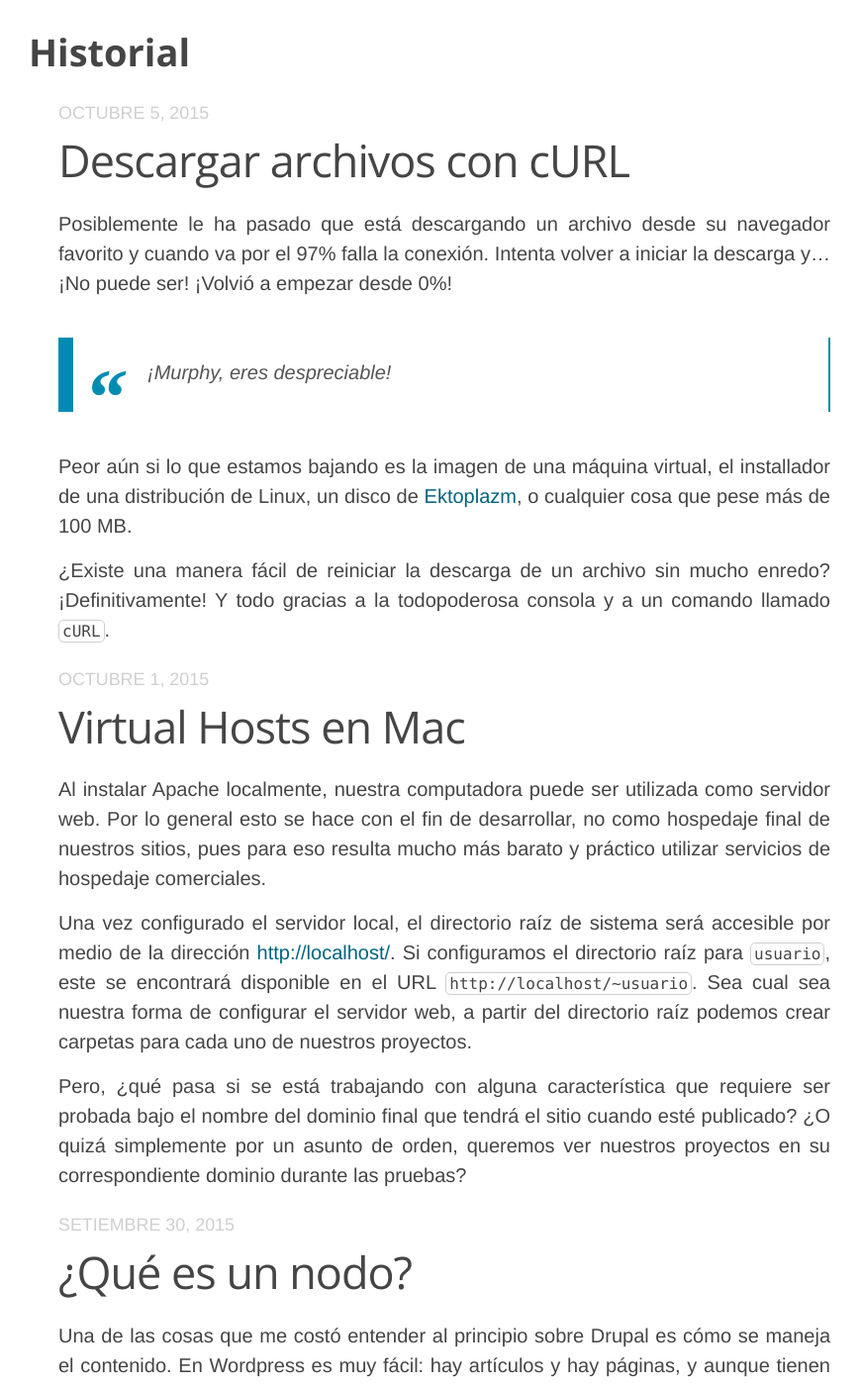
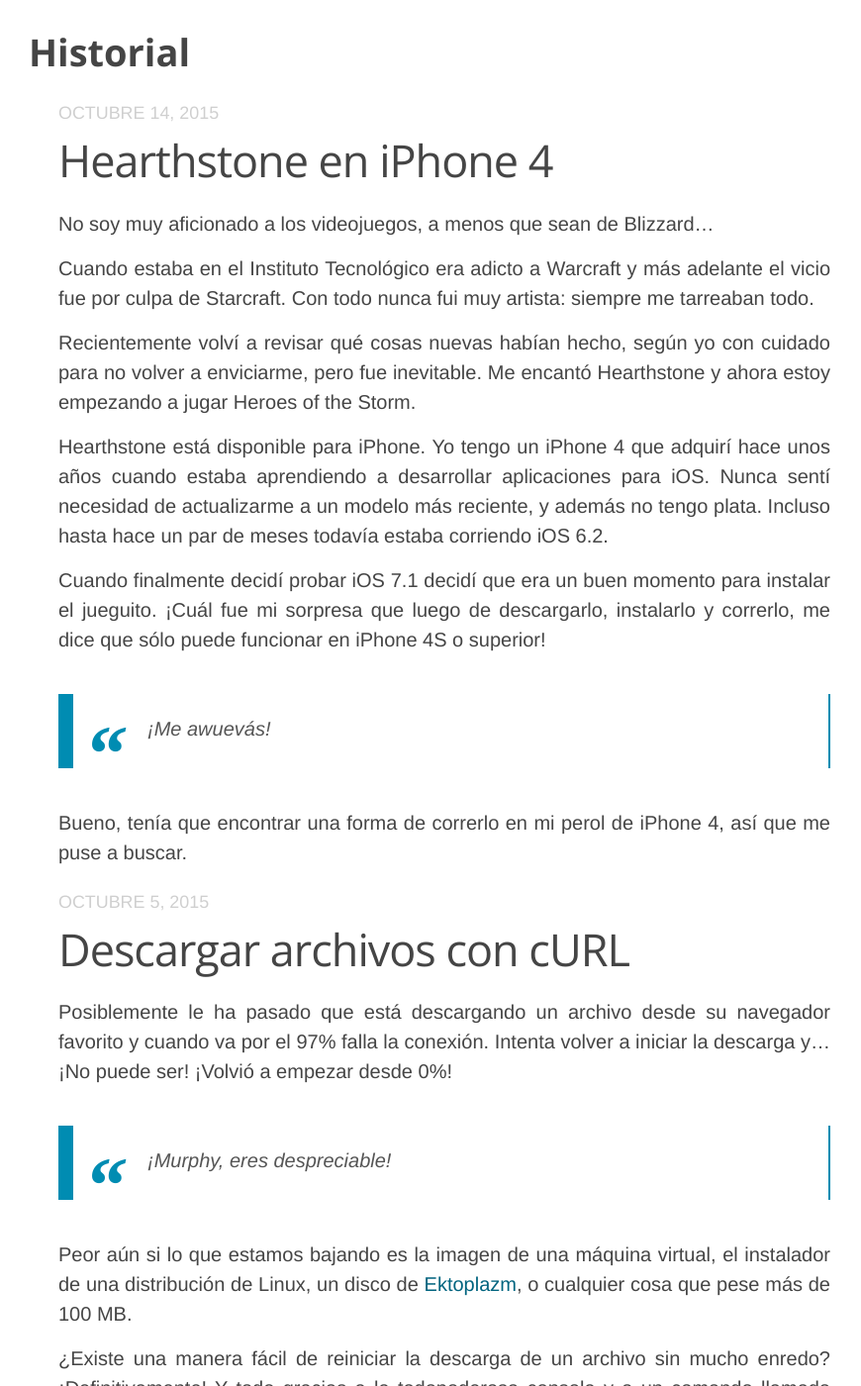
Before and after one commit to ssanchez77/ssanchez77.github.io, a Jekyll site: the page built from index.html, in a window 1280 px wide and 1400 px high, scrolled down 248 px. Shown: the whole window at 99% size, without its empty margins (191-1061 px from the left). Built offline with Jekyll 4.4.1, drawn with Linux system fonts in a browser that asks for light colours; nearby versions of some CDN libraries.

Commit message:
Hearthstone on iPhone 4 post.

```diff
--- a/_posts/2015-10-05-descargar-archivos-con-curl.markdown
+++ b/_posts/2015-10-05-descargar-archivos-con-curl.markdown
@@ -12,7 +12,7 @@
 
 > ¡Murphy, eres despreciable!
 
-Peor aún si lo que estamos bajando es la imagen de una máquina virtual, el installador de una distribución de Linux, un disco de [Ektoplazm](http://www.ektoplazm.com/), o cualquier cosa que pese más de 100 MB.
+Peor aún si lo que estamos bajando es la imagen de una máquina virtual, el instalador de una distribución de Linux, un disco de [Ektoplazm](http://www.ektoplazm.com/), o cualquier cosa que pese más de 100 MB.
 
 ¿Existe una manera fácil de reiniciar la descarga de un archivo sin mucho enredo? ¡Definitivamente! Y todo gracias a la todopoderosa consola y a un comando llamado `cURL`.
 
--- /dev/null
+++ b/_posts/2015-10-14-hearthstone-en-iphone-4.markdown
@@ -0,0 +1,72 @@
+---
+layout: post
+title:  "Hearthstone en iPhone 4"
+permalink: hearthstone-en-iphone-4
+date:   2015-10-14 21:47:25
+comments: true
+categories:
+- ios
+- juegos
+---
+
+No soy muy aficionado a los videojuegos, a menos que sean de Blizzard...
+
+Cuando estaba en el Instituto Tecnológico era adicto a Warcraft y más adelante el vicio fue por culpa de Starcraft. Con todo nunca fui muy artista: siempre me tarreaban todo.
+
+Recientemente volví a revisar qué cosas nuevas habían hecho, según yo con cuidado para no volver a enviciarme, pero fue inevitable. Me encantó Hearthstone y ahora estoy empezando a jugar Heroes of the Storm.
+
+Hearthstone está disponible para iPhone. Yo tengo un iPhone 4 que adquirí hace unos años cuando estaba aprendiendo a desarrollar aplicaciones para iOS. Nunca sentí necesidad de actualizarme a un modelo más reciente, y además no tengo plata. Incluso hasta hace un par de meses todavía estaba corriendo iOS 6.2.
+
+Cuando finalmente decidí probar iOS 7.1 decidí que era un buen momento para instalar el jueguito. ¡Cuál fue mi sorpresa que luego de descargarlo, instalarlo y correrlo, me dice que sólo puede funcionar en iPhone 4S o superior!
+
+> ¡Me awuevás!
+
+Bueno, tenía que encontrar una forma de correrlo en mi perol de iPhone 4, así que me puse a buscar.
+
+<!--more-->
+
+
+Encontré que una Aplicación llamada `Anywhere!` permite virtualizar la plataforma sobre la cual una App "piensa" que está ejecutándose. Es decir, que uno puede engañar a Hearthstone para hacerlo creer que está corriendo sobre un iPhone 4S.
+
+Sin embargo `Anywhere!` sólo se puede instalar si al dispositivo se le ha aplicado el `Jailbreak`.
+
+# Jailbreak
+
+Según Wikipedia:
+
+> Se denomina Jailbreak (literalmente: "fuga de la cárcel", en español: "destraba") al proceso de suprimir algunas de las limitaciones impuestas por Apple en dispositivos que utilicen el sistema operativo iOS mediante el uso de kernels modificados.
+
+La idea es permitir al usuario "descargar aplicaciones, extensiones y temas que no estén disponibles a través de la App Store oficial". O sea, todo lo que debe funcionar por medio de los canales oficiales sigue igual, pero adicionalmente se puede hacer instalaciones y configuraciones no oficiales.
+
+¿Cómo rayos se hace eso? Pues con mucho cuidado y sabiendo que la integridad del dispositivo está en juego. Si algo malo pasa en el proceso, salado.
+
+> Como medida preventiva, en caso que un incidente durante el Jailbreak nos dejara el teléfono inservible, es recomendable hacer un backup completo usando para ello la opción disponible en iTunes. Esta podría ser la única forma de resucitarlo si en el proceso se nos muere.
+
+Lo que queremos lograr por medio del `Jailbreak` es tener en nuestro iPhone una aplicación llamada [Cydia](https://cydia.saurik.com/), que es el equivalente no oficial de la App Store, por medio de la cual vamos a conseguir todos estos recursos que no están disponibles a través de Apple.
+
+# Pangu
+
+Por dicha para instalar `Cydia` ya existe un software para Windows y para Mac, que uno descarga y ejecuta, y que se encargará de detectar el iPhone y guiarnos paso a paso. El nombre de este programa es [Pangu](http://en.pangu.io/), y está disponible para hacer `Jailbreak` de iOS 7, 8 y 9.
+
+En mi caso, tuve que hacer varios intentos hasta que finalmente el procedimiento llegó a su punto final. Al principio hubo un timeout porque no me había dado cuenta que me estaba pidiendo realizar un ajuste manual en la configuración del teléfono (en la fecha).
+
+Luego volvió a fallar porque el iPhone tardó mucho en reiniciarse. Como al tercer o cuarto intento ya todo salió bien, y `Cydia` me apareció entre las Apps disponibles. Lo bueno fue que no hubo ningún problema con el sistema cuando el proceso falló, así que al menos en mi caso, `Pangu` me funcionó de lo más bien.
+
+# Anywhere! con Cydia
+
+Una vez que ya pude abrir `Cydia`, busqué `Anywhere!` y no lo pude encontrar por ninguna parte (¡qué ironía!...). Luego de travesear un par de cosas, hice el refrescamiento (Actualizar) de las Fuentes, y ahora sí, ya encontré `Anywhere!`.
+
+De forma similar a lo que me había pasado con `Pangu`, tuve que armarme de paciencia, porque el procedimiento de instalación de `Anywhere!` no funcionó bien las primeras veces. Creo que era un problema del servidor o repositorio en donde se hacía la consulta para descargarlo. Un par de días más tarde repetí el procedimiento y esta vez sí se instaló.
+
+Al abrir `Anywhere!` lo que se topa uno es un mapa. Abajo entre los Tabs hay una opción llamada `Virtual Machine` que debemos activar y luego ir a `Modify the iPhone series models` que nos va a mostrar una lista de dispositivos. Al seleccionar cualquiera de ellos (por ejemplo iPhone 4S) aparece la lista de las Apps con las que cuenta el teléfono. Evidentemente para mi caso busqué HearthStone y la seleccioné, para que quedara asignado a la virtualización como iPhone 4S.
+
+Una vez listo eso, HearthStone inicia y se puede jugar. Es bastante lento, pero es jugable, y para todos los efectos lo más importante (y divertido) fue el procedimiento por el cual se logró lo que no se podía hacer "oficialmente".
+
+La verdad es que casi siempre juego desde mi Mac, pero algunas veces antes de dormir, le doy unas cuantas partidas en el iPhone. ¿Quién dijo que no se podía?...
+
+---
+
+Fuentes de referencia:
+
+* [Conversación en ReddIt](https://www.reddit.com/r/jailbreak/comments/32xly5/question_how_to_get_hearthstone_to_work_on_iphone/).
+* [Otra conversación en ReddIt](https://www.reddit.com/r/hearthstone/comments/32ttx4/hearthstone_is_playable_on_iphone_4_but_jailbreak/).
```
